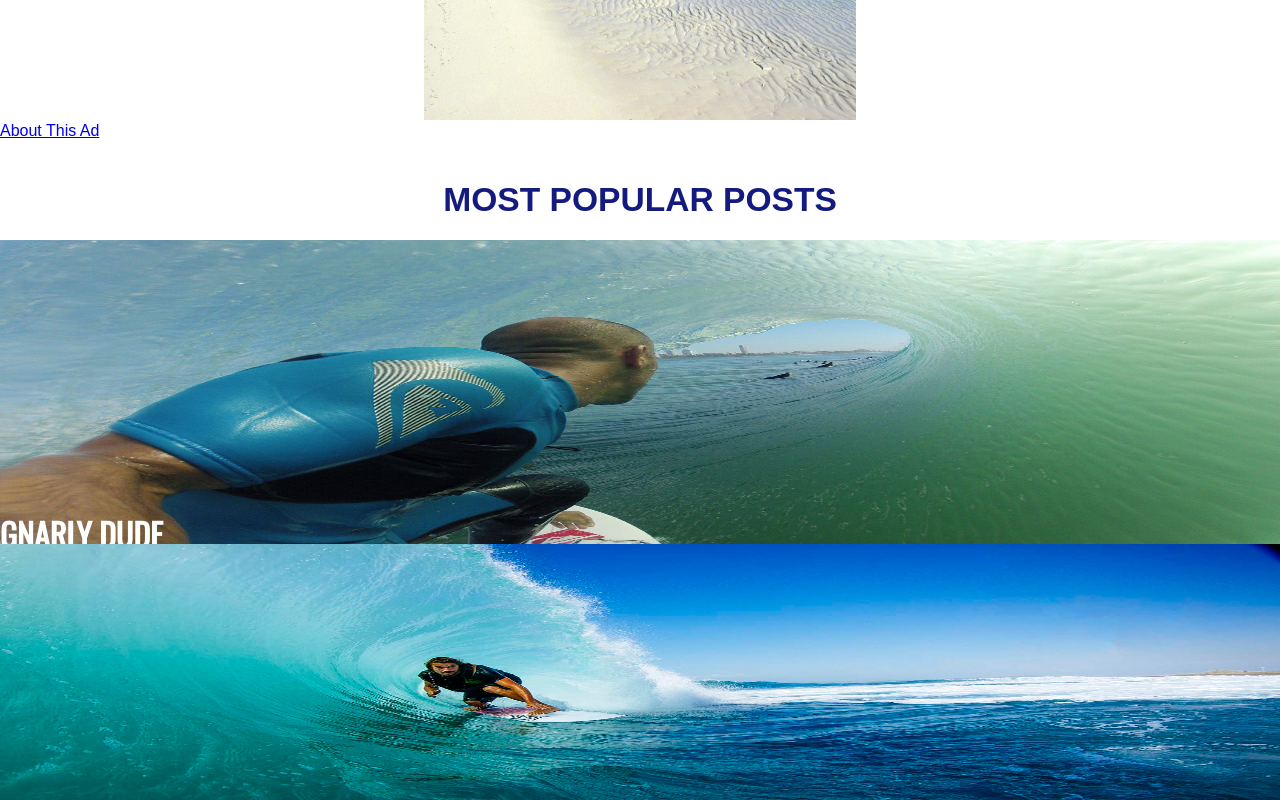
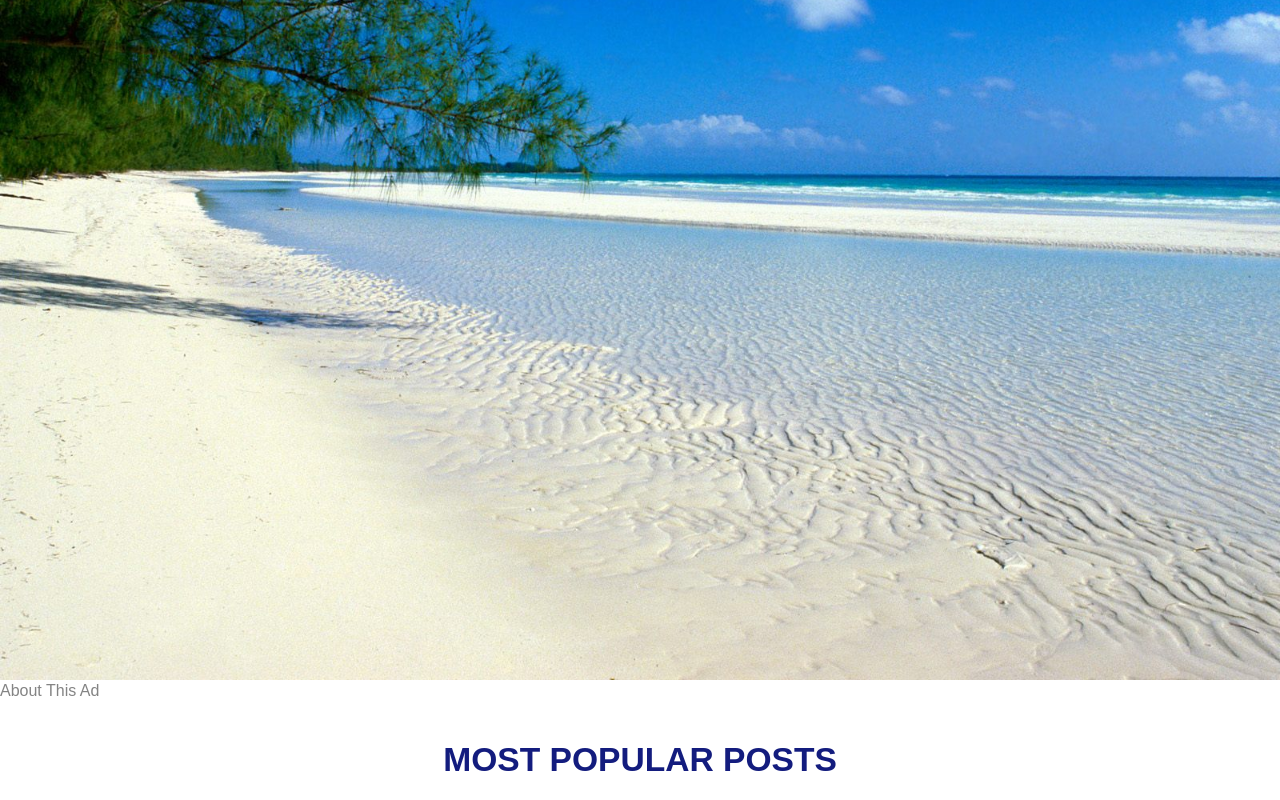
Before and after one commit to johnalxndr/TIY-Assignments, a plain HTML site: page pub/index.html in a window 1280 px wide. Shown: the part 1600-2400 px from the top of the page. Drawn offline with nearby package versions, Linux system fonts and the light colour scheme.

Commit message:
looks pretty on mobile, started playing with queries

```diff
--- a/pub/css/main.css
+++ b/pub/css/main.css
@@ -103,10 +103,9 @@ header{
     ), url("http://www.wallpaperbod.com/wp-content/uploads/2013/05/Sea-Water-Waves-Nature.jpg");
     background-repeat: no-repeat;
     background-position: center center;
-    height:18em;
+    height:16em;
     background-size: cover;
     text-align: center;
-    font-family: 'O
 }
 header img{
     height: 4em;
@@ -143,7 +142,7 @@ h2{
 }
 blockquote{
     border-left:solid #a09292;
-    padding-left:2em;
+    padding-left:1em;
     margin-left:0;
     font-size:2em;
     color: #131c7e;
@@ -178,6 +177,7 @@ footer a{
 }
 footer h8{
     color:#cbbcbc;
+    font-size: 1.5ex;
 }
 .share a {
     color:white;
@@ -190,11 +190,16 @@ footer h8{
     font-size: 1em;
 }
 .advertise {
-    height:27em;
-    width:27em;
+    height:100%;
+    width:100%;
     display:block;
+    margin-top:5%;
     margin-left: auto;
     margin-right: auto;
+}
+.about-ad{
+    text-decoration: none;
+    color: #848484
 }
 .mostpopular article{
     position:relative;
@@ -205,8 +210,8 @@ footer h8{
     height:20em;
     width: 100%;
     position:relative;
-    margin-top: -1em;
-
+    margin-left: auto;
+    margin-right: auto;
 }
 article h5{
     font-size: 2em;
@@ -218,7 +223,6 @@ section h3{
     text-align: center;
     color:#131c7e;
     font-size:2.1em;
-
 }
 
 
@@ -336,9 +340,8 @@ section h3{
    ========================================================================== */
 
 @media only screen and (min-width: 35em) {
-    /* Style adjustments for viewports that meet the condition */
+
 }
-
 @media print,
        (-o-min-device-pixel-ratio: 5/4),
        (-webkit-min-device-pixel-ratio: 1.25),
@@ -346,7 +349,26 @@ section h3{
     /* Style adjustments for high resolution devices */
 }
 
-/* ==========================================================================
+/*
+
+==========================================================================
+ MEDIA QUERY MEDIUM.
+   ========================================================================== */
+/* iPads (portrait and landscape) ----------- */
+@media only screen
+and (min-device-width : 768px)
+and (max-device-width : 1024px) {
+/* Styles */
+    .box img {
+        width:25em;
+        height:25em;
+        display:inline;
+    }
+}
+
+
+
+==========================================================================
    Print styles.
    Inlined to avoid required HTTP connection: h5bp.com/r
    ========================================================================== */
```
